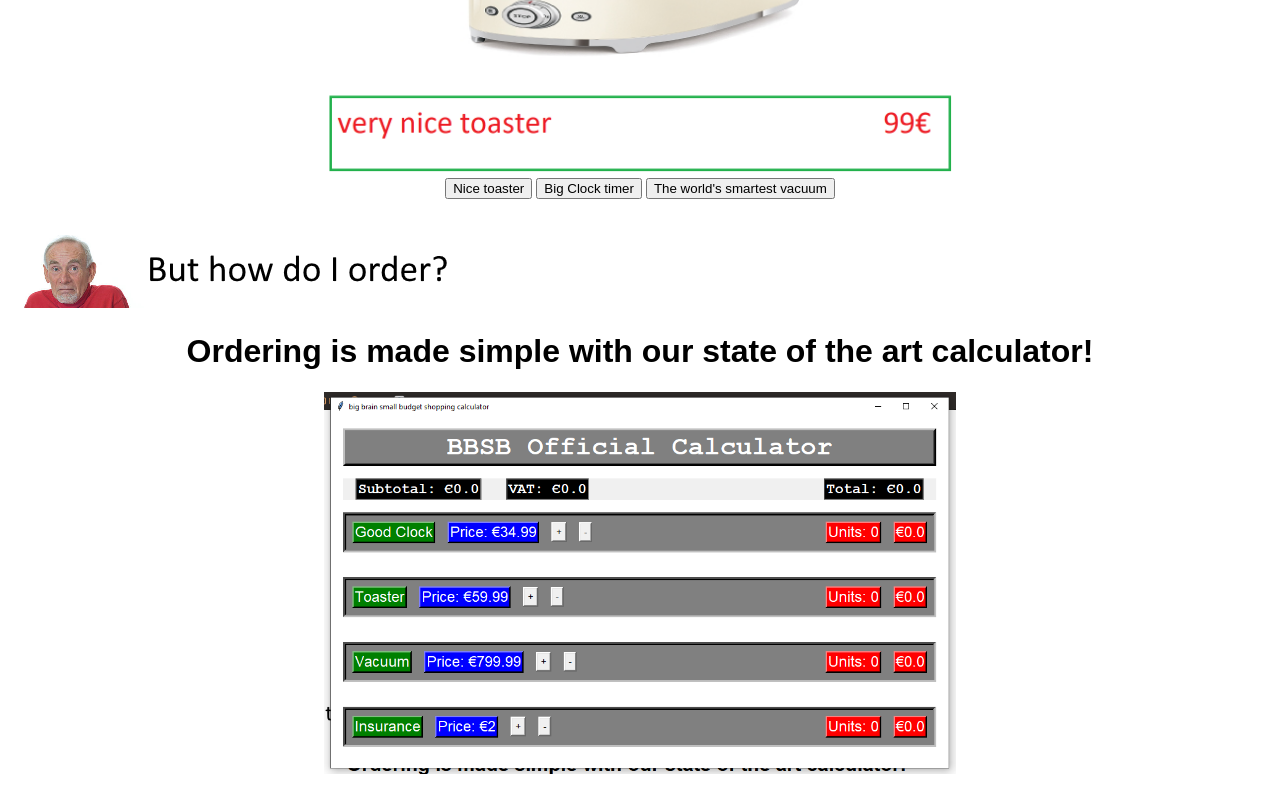
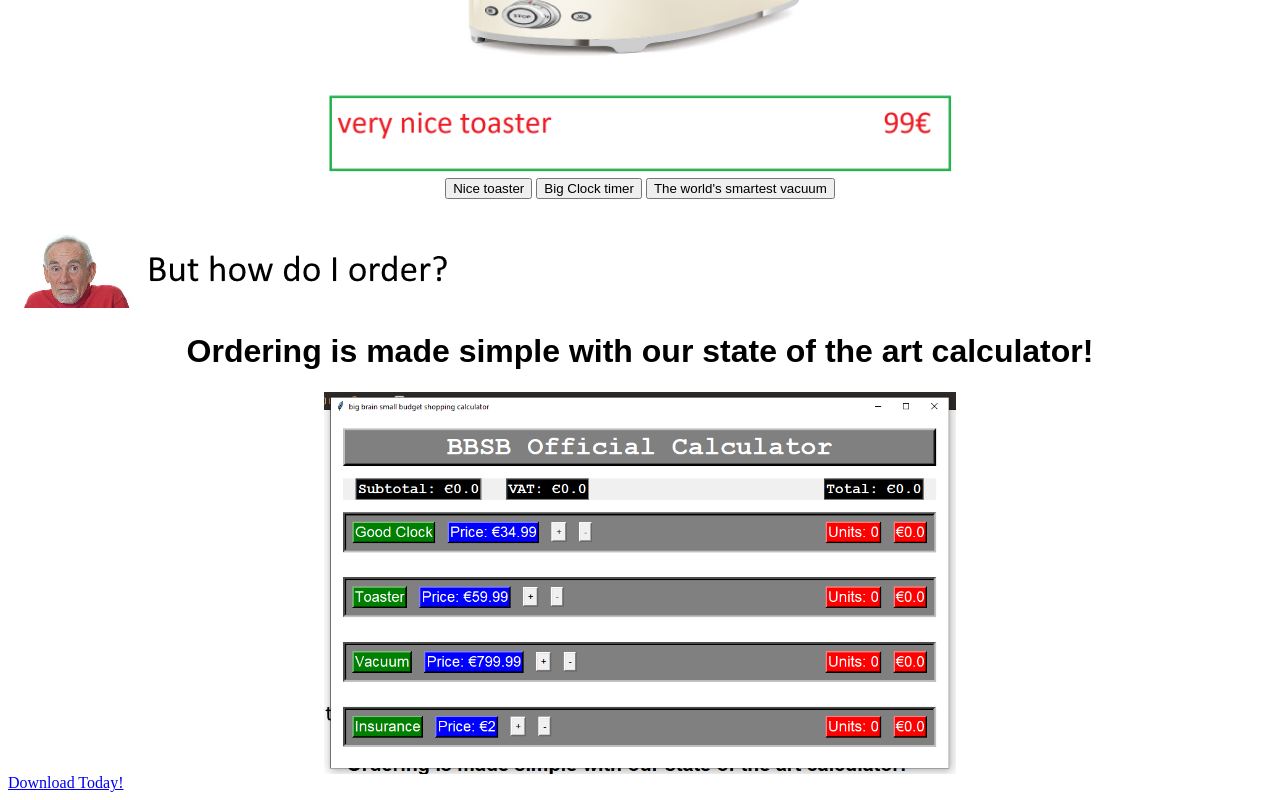
Before and after one commit to handfoamsanitiser/website, a plain HTML site: page index.html in a window 1280 px wide. Shown: the part 346-1146 px from the top of the page. Drawn offline with Linux system fonts and the light colour scheme.

Commit message:
Update index.html

```diff
--- a/index.html
+++ b/index.html
@@ -54,6 +54,8 @@
      <img src="order ad.png" alt="But How Do I Order?" class="center">
     <h1>Ordering is made simple with our state of the art calculator!</h1>
      <img id="appDemo" src="orderdemo.png" alt="Screenshot of Aplicaton">
+     <a href="https://github.com/Big-Brain-Small-Budget/calculator/blob/main/calculator.py">Download Today!</a>
+
 
 <!-- JS -->
 <script type="text/javascript">
```
